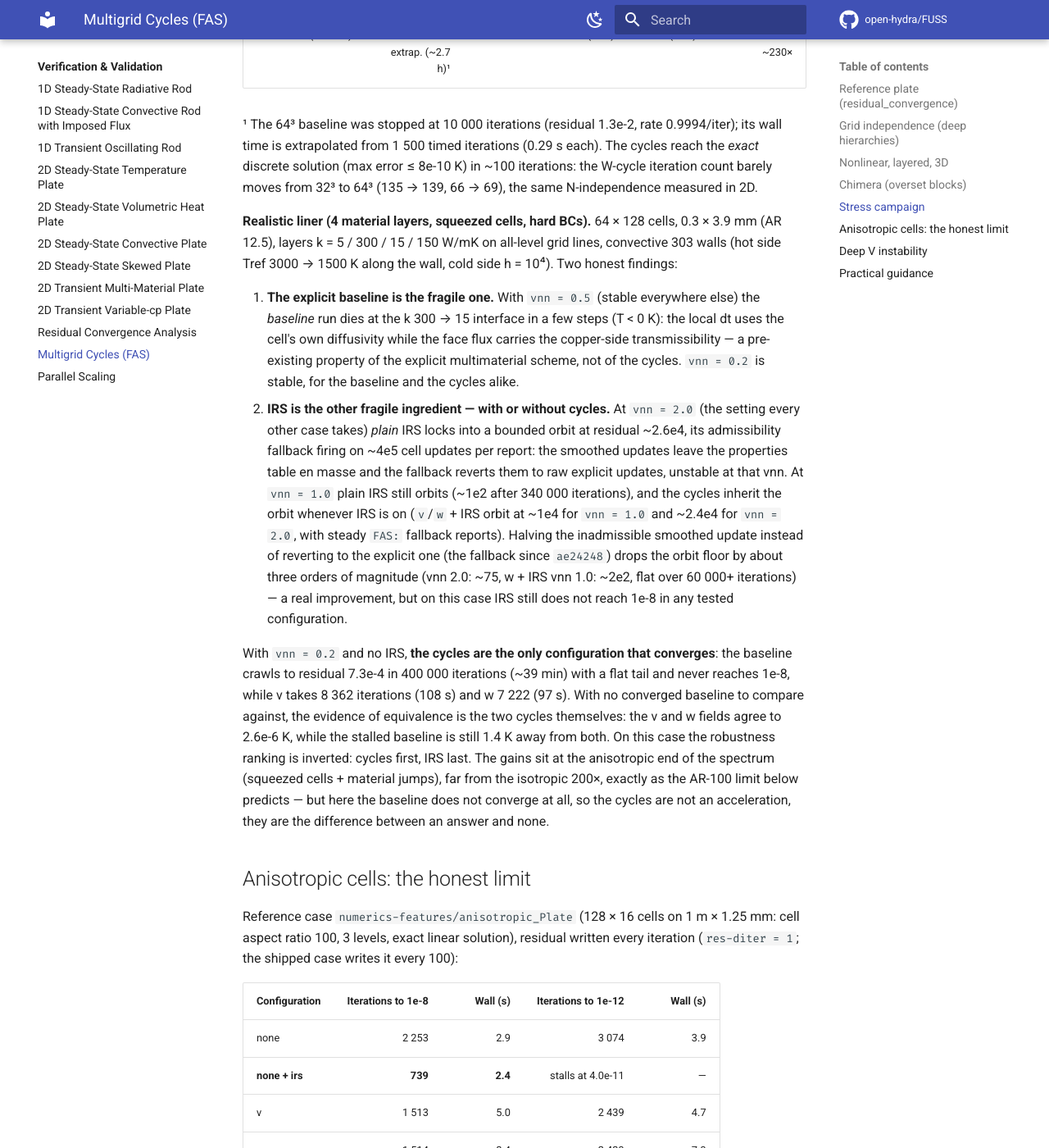
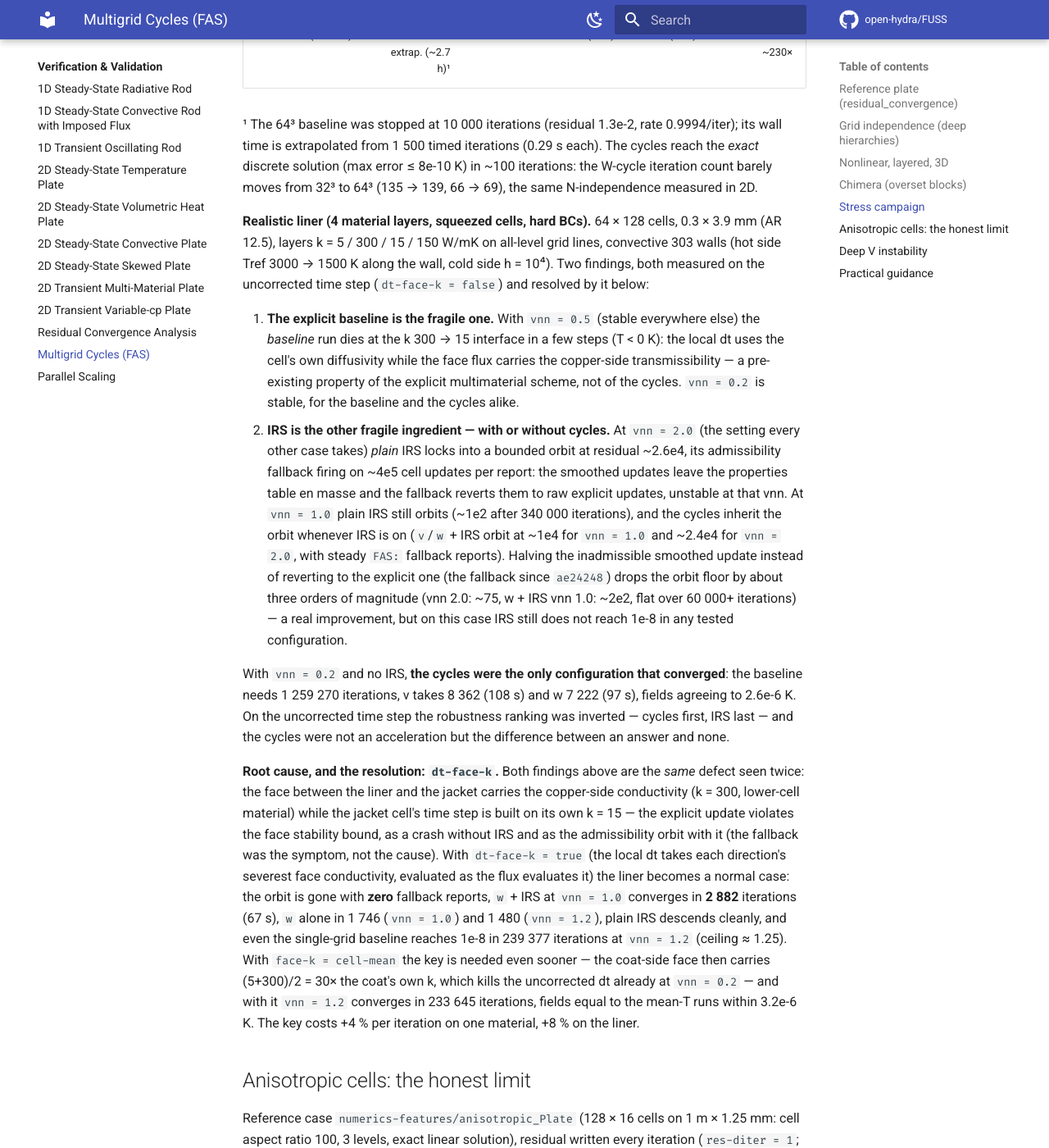
Before and after one commit to open-hydra/FUSS, an MkDocs documentation site: the page built from docs/vv/fas-cycles.md, in a window 1280 px wide and 1400 px high, scrolled down 3601 px. Shown: the whole window at 82% size. Built offline with MkDocs 1.6.1 and Material for MkDocs 9.7.7, drawn with Linux system fonts in a browser that asks for light colours; comment, search, counter and statistics services are not loaded; some of the changed text lies outside the part shown.

Commit message:
Docs: the liner findings resolved by dt-face-k
The explicit crash and the IRS orbit were the same defect: the cell time
step violated the face stability bound at the conductivity jumps. With
the key the liner is a normal case (w + IRS vnn 1.0 in 2882 iterations,
zero fallbacks) and the practical guidance says so.

Co-Authored-By: Claude Fable 5 <noreply@anthropic.com>

```diff
--- a/docs/vv/fas-cycles.md
+++ b/docs/vv/fas-cycles.md
@@ -116,7 +116,8 @@ measured in 2D.
 
 **Realistic liner (4 material layers, squeezed cells, hard BCs).** 64 × 128 cells, 0.3 × 3.9 mm
 (AR 12.5), layers k = 5 / 300 / 15 / 150 W/mK on all-level grid lines, convective 303 walls
-(hot side Tref 3000 → 1500 K along the wall, cold side h = 10⁴). Two honest findings:
+(hot side Tref 3000 → 1500 K along the wall, cold side h = 10⁴). Two findings, both measured
+on the uncorrected time step (`dt-face-k = false`) and resolved by it below:
 
 1. **The explicit baseline is the fragile one.** With `vnn = 0.5` (stable everywhere else) the
    *baseline* run dies at the k 300 → 15 interface in a few steps (T < 0 K): the local dt uses
@@ -135,15 +136,25 @@ measured in 2D.
    w + IRS vnn 1.0: ~2e2, flat over 60 000+ iterations) — a real improvement, but on this case
    IRS still does not reach 1e-8 in any tested configuration.
 
-With `vnn = 0.2` and no IRS, **the cycles are the only configuration that converges**: the
-baseline crawls to residual 7.3e-4 in 400 000 iterations (~39 min) with a flat tail and never
-reaches 1e-8, while v takes 8 362 iterations (108 s) and w 7 222 (97 s). With no converged
-baseline to compare against, the evidence of equivalence is the two cycles themselves: the v and
-w fields agree to 2.6e-6 K, while the stalled baseline is still 1.4 K away from both. On this case the robustness ranking is inverted: cycles first, IRS last. The gains
-sit at the anisotropic end of the spectrum (squeezed cells + material jumps), far from the
-isotropic 200×, exactly as the AR-100 limit below predicts — but here the baseline does not
-converge at all, so the cycles are not an acceleration, they are the difference between an
-answer and none.
+With `vnn = 0.2` and no IRS, **the cycles were the only configuration that converged**: the
+baseline needs 1 259 270 iterations, v takes 8 362 (108 s) and w 7 222 (97 s), fields agreeing
+to 2.6e-6 K. On the uncorrected time step the robustness ranking was inverted — cycles first,
+IRS last — and the cycles were not an acceleration but the difference between an answer and none.
+
+**Root cause, and the resolution: `dt-face-k`.** Both findings above are the *same* defect seen
+twice: the face between the liner and the jacket carries the copper-side conductivity
+(k = 300, lower-cell material) while the jacket cell's time step is built on its own k = 15 —
+the explicit update violates the face stability bound, as a crash without IRS and as the
+admissibility orbit with it (the fallback was the symptom, not the cause). With
+`dt-face-k = true` (the local dt takes each direction's severest face conductivity, evaluated
+as the flux evaluates it) the liner becomes a normal case: the orbit is gone with **zero**
+fallback reports, `w` + IRS at `vnn = 1.0` converges in **2 882** iterations (67 s), `w` alone
+in 1 746 (`vnn = 1.0`) and 1 480 (`vnn = 1.2`), plain IRS descends cleanly, and even the
+single-grid baseline reaches 1e-8 in 239 377 iterations at `vnn = 1.2` (ceiling ≈ 1.25). With
+`face-k = cell-mean` the key is needed even sooner — the coat-side face then carries
+(5+300)/2 = 30× the coat's own k, which kills the uncorrected dt already at `vnn = 0.2` — and
+with it `vnn = 1.2` converges in 233 645 iterations, fields equal to the mean-T runs within
+3.2e-6 K. The key costs +4 % per iteration on one material, +8 % on the liner.
 
 ## Anisotropic cells: the honest limit
 
@@ -184,9 +195,10 @@ case: use `w`, or enable IRS. Documented in
   exceptions follow.
 - Strongly anisotropic single-material cells (AR ≫ 1): IRS alone is as fast as any cycle
   ([anisotropic cells](#anisotropic-cells-the-honest-limit)).
-- Multimaterial meshes with large conductivity jumps and squeezed cells: IRS can orbit with or
-  without cycles. Run `w` without IRS at a moderate `vnn` (0.2 on the
-  [liner](#stress-campaign)), the only configuration that converged there.
+- Multimaterial meshes with large conductivity jumps: turn on `dt-face-k`. Without it the cell
+  time step violates the face stability bound at the interfaces (crashes without IRS, bounded
+  residual orbits with it); with it the [liner](#stress-campaign) runs `w` + IRS at `vnn = 1.0`
+  like any other case.
 - `coarse-iter = 10` (the default) is right for deep hierarchies; raise it only on 2-level
   hierarchies where the coarsest solve is the bottleneck.
 - `v` without IRS: 3 levels at most.
```
